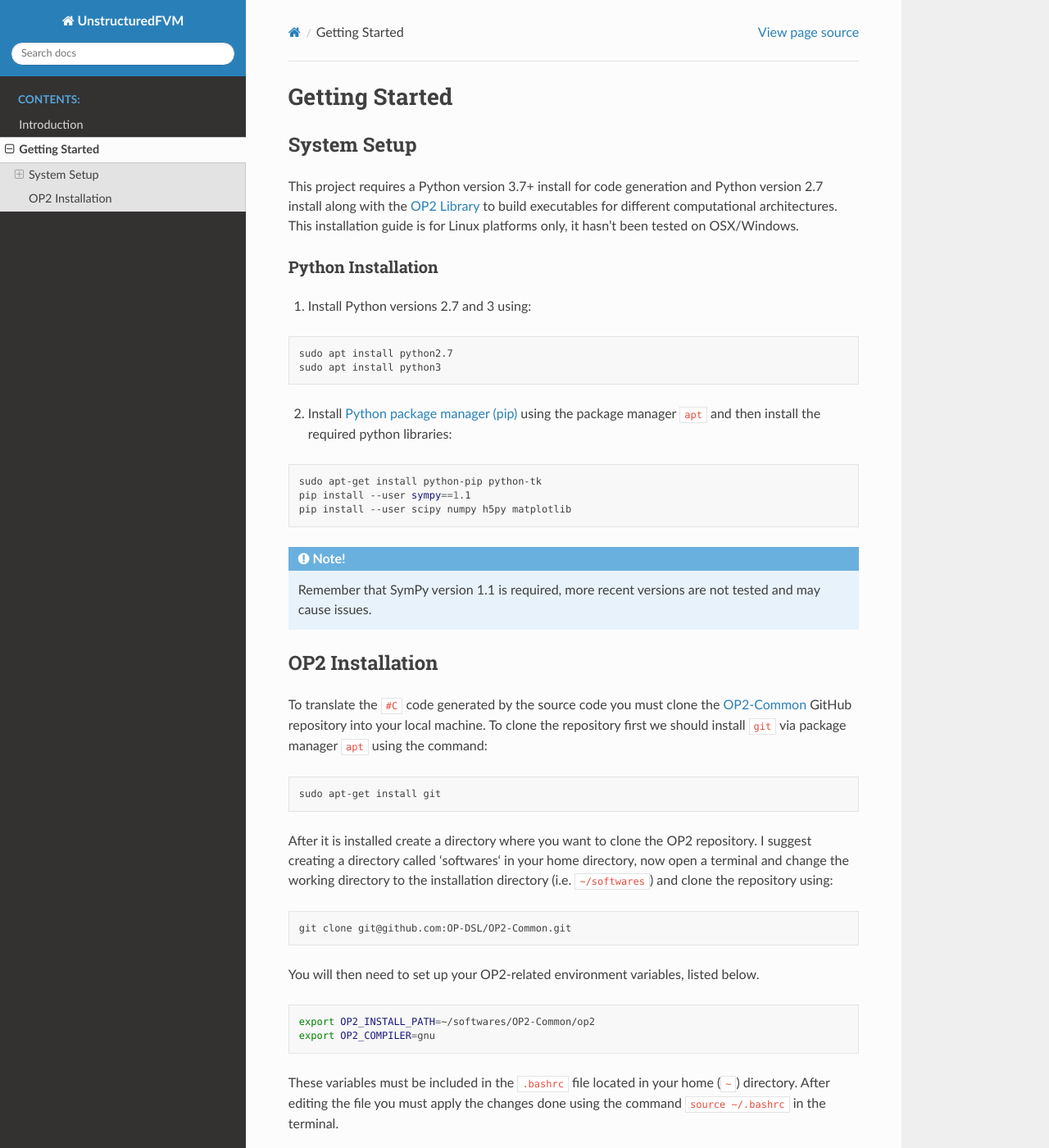
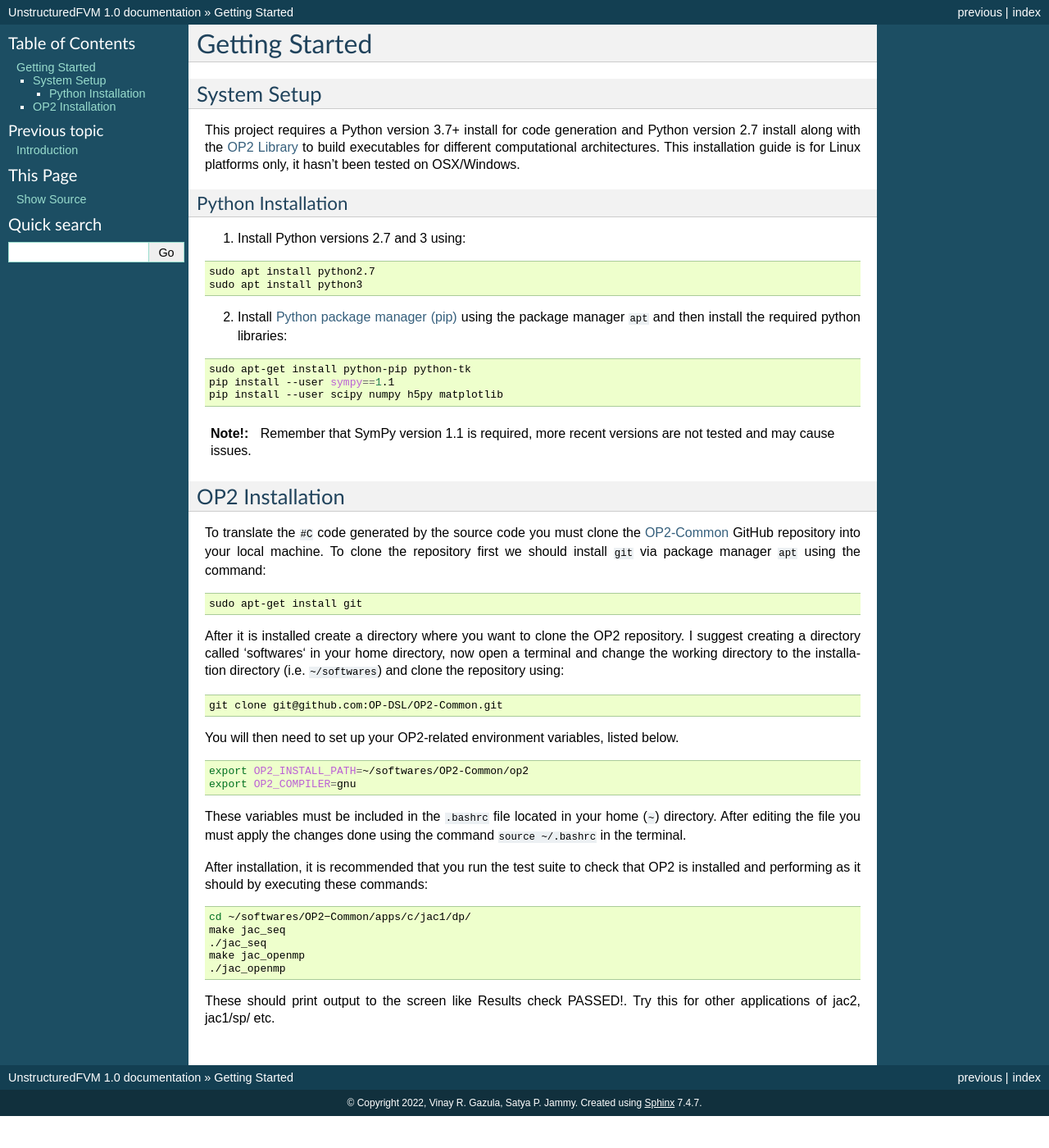
Before and after one commit to UnstructuredFVM/.github, a Sphinx documentation site: the page built from source/setup.rst, in a window 1280 px wide and 1400 px high. Shown: the whole window at 82% size. Built offline with Sphinx 7.4.7, drawn with Linux system fonts in a browser that asks for light colours; some of the changed text lies outside the part shown.

```diff
--- a/source/conf.py
+++ b/source/conf.py
@@ -14,15 +14,22 @@ release = '1.0'
 # -- General configuration ---------------------------------------------------
 # https://www.sphinx-doc.org/en/master/usage/configuration.html#general-configuration
 
-extensions = ['sphinx_rtd_theme']
+extensions = [
+    'sphinx.ext.autodoc',
+    'sphinx.ext.doctest',
+    'sphinx.ext.intersphinx',
+    'sphinx.ext.mathjax',
+    'sphinx.ext.ifconfig',
+    'sphinx.ext.viewcode',
+]
 
 templates_path = ['_templates']
 exclude_patterns = []
 
-
+pygments_style = 'sphinx'
 
 # -- Options for HTML output -------------------------------------------------
 # https://www.sphinx-doc.org/en/master/usage/configuration.html#options-for-html-output
 
-html_theme = 'sphinx_rtd_theme'
+html_theme = 'default'
 html_static_path = ['_static']
```
